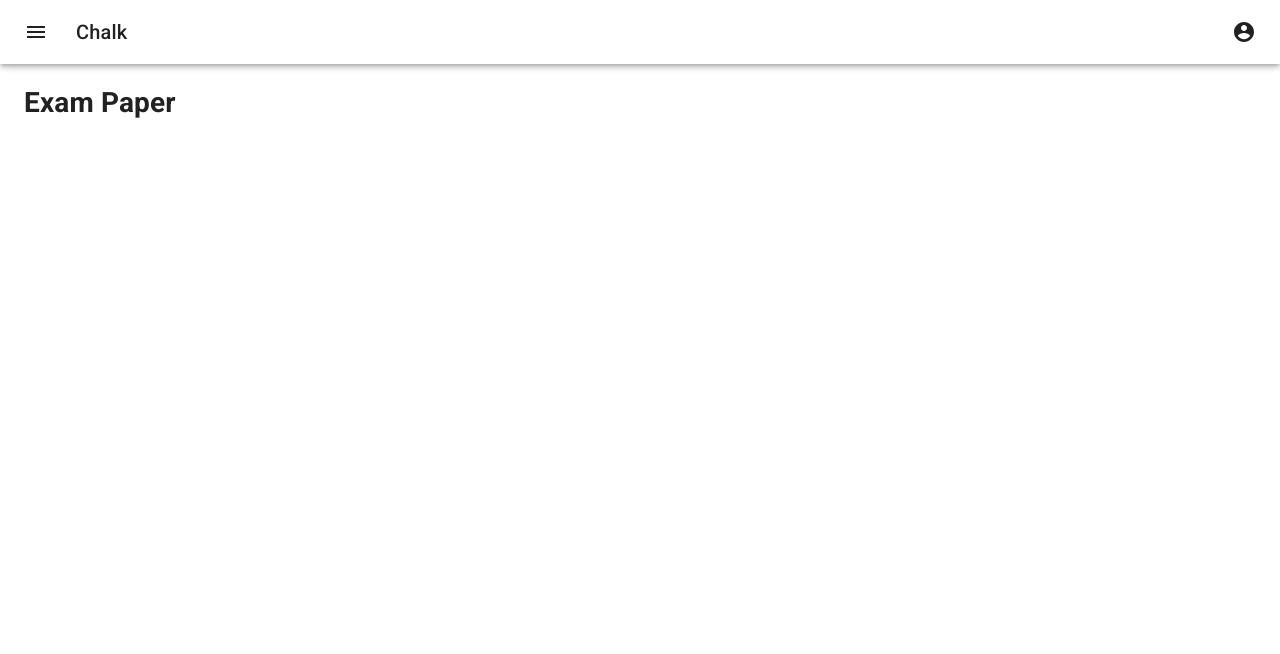
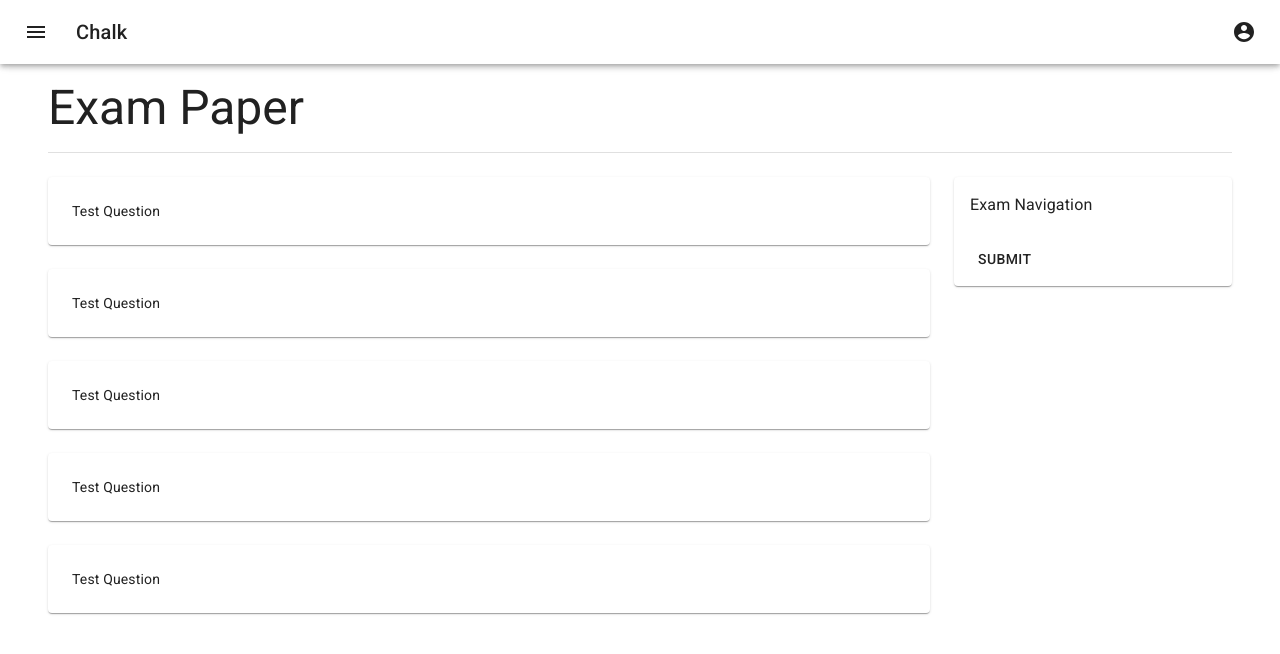
Before and after one commit to lnkphm/Chalk, a React (Create React App) app in the folder frontend/: page /courses/1/exams/1/papers/1 in a window 1280 px wide. Shown: the top 654 px of the page. Built offline with nearby package versions, Linux system fonts and the light colour scheme.

Commit message:
Add Exam Paper pages

```diff
--- a/frontend/src/components/ExamPaper.jsx
+++ b/frontend/src/components/ExamPaper.jsx
@@ -1,5 +1,40 @@
 import React from 'react';
+import {makeStyles} from '@material-ui/core/styles';
+import Container from '@material-ui/core/Container';
+import Grid from '@material-ui/core/Grid';
+import Divider from '@material-ui/core/Divider';
+import Typography from '@material-ui/core/Typography';
+
+import ExamPaperQuestionList from './ExamPaperQuestionList';
+import ExamPaperNav from './ExamPaperNav';
+
+const useStyles = makeStyles((theme) => ({
+  root: {
+
+  },
+  title: {
+    marginTop: theme.spacing(2),
+    marginBottom: theme.spacing(2)
+  }
+}));
 
 export default function ExamPaper(props) {
-  return <h1>Exam Paper</h1>;
+  const classes = useStyles();
+
+  return (
+    <Container className={classes.root} maxWidth="lg">
+      <Grid container spacing={3}>
+        <Grid item xs={12}>
+          <Typography className={classes.title} variant="h3">Exam Paper</Typography>
+          <Divider />
+        </Grid>
+        <Grid item xs={9}>
+          <ExamPaperQuestionList />
+        </Grid>
+        <Grid item xs={3}>
+          <ExamPaperNav />
+        </Grid>
+      </Grid>
+    </Container>
+  )
 }
--- /dev/null
+++ b/frontend/src/components/ExamPaperNav.jsx
@@ -0,0 +1,32 @@
+import React from 'react';
+import {makeStyles} from '@material-ui/core/styles';
+import Card from '@material-ui/core/Card'
+import CardContent from '@material-ui/core/CardContent'
+import CardActions from '@material-ui/core/CardActions'
+import Typography from '@material-ui/core/Typography';
+import Button from '@material-ui/core/Button';
+
+const useStyles = makeStyles((theme) => ({
+  root: {
+
+  },
+  card: {
+  }
+}))
+
+export default function ExamPaperQuestionList(props) {
+  const classes = useStyles();
+
+  return (
+    <div>
+      <Card className={classes.card}>
+        <CardContent>
+          <Typography>Exam Navigation</Typography>
+        </CardContent>
+        <CardActions>
+          <Button variant="a" href={window.location.href+"/result"}>Submit</Button>
+        </CardActions>
+      </Card>
+    </div>
+  )
+}
--- /dev/null
+++ b/frontend/src/components/ExamPaperQuestionList.jsx
@@ -0,0 +1,39 @@
+import React from 'react';
+import {makeStyles} from '@material-ui/core/styles';
+import Paper from '@material-ui/core/Paper';
+import Grid from '@material-ui/core/Grid';
+
+const useStyles = makeStyles((theme) => ({
+  root: {
+
+  },
+  paper: {
+    padding: theme.spacing(3),
+  }
+}))
+
+export default function ExamPaperQuestionList(props) {
+  const classes = useStyles();
+
+  return (
+    <div>
+      <Grid container spacing={3}>
+        <Grid item xs={12}>
+          <Paper className={classes.paper}>Test Question</Paper>
+        </Grid>
+        <Grid item xs={12}>
+          <Paper className={classes.paper}>Test Question</Paper>
+        </Grid>
+        <Grid item xs={12}>
+          <Paper className={classes.paper}>Test Question</Paper>
+        </Grid>
+        <Grid item xs={12}>
+          <Paper className={classes.paper}>Test Question</Paper>
+        </Grid>
+        <Grid item xs={12}>
+          <Paper className={classes.paper}>Test Question</Paper>
+        </Grid>
+      </Grid>
+    </div>
+  )
+}
```
Also changed, not shown: frontend/src/components/ExamResult.jsx (added, +19 -0 lines), frontend/src/components/ExamResultDetails.jsx (added, +19 -0 lines).
